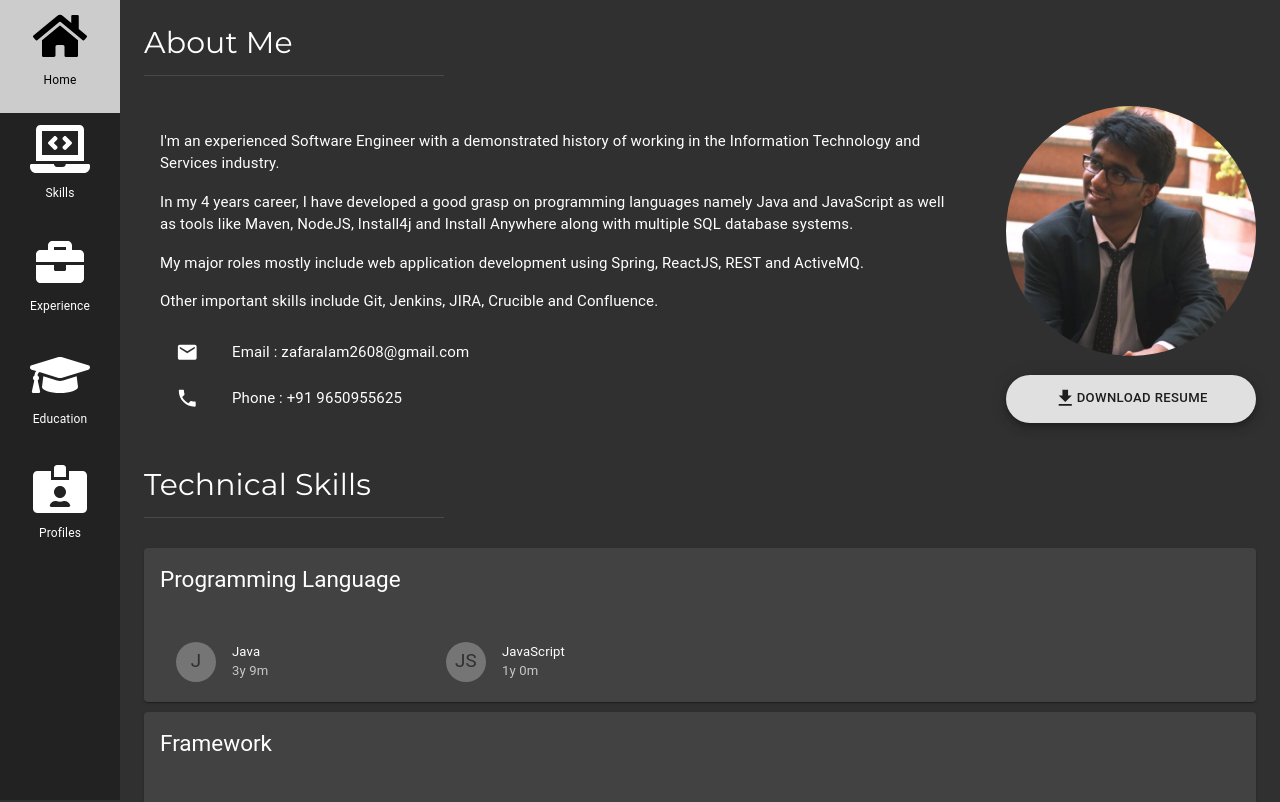
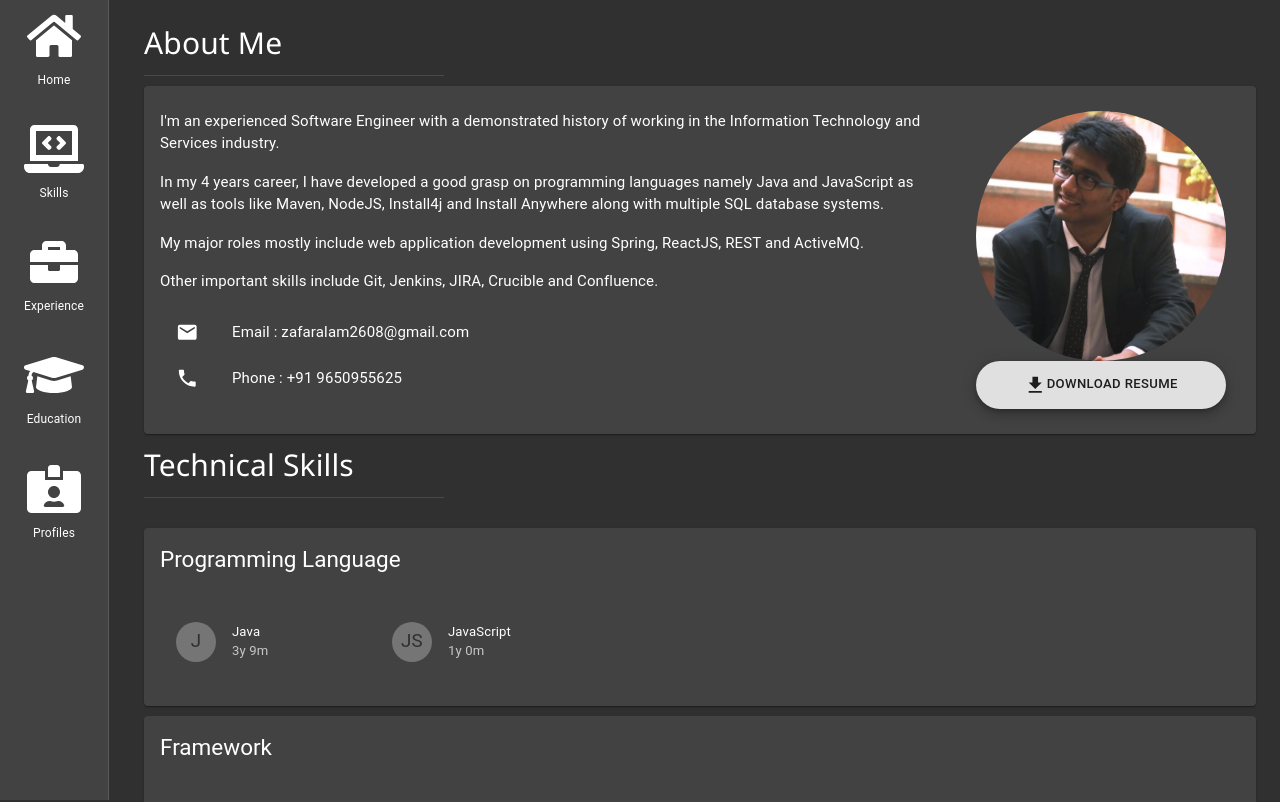
Before and after one commit to zafaralam2608/resume, a React (Create React App) app: page / in a window 1280 px wide. Shown: the top 802 px of the page. Built offline with nearby package versions, Linux system fonts and the light colour scheme.

Commit message:
added responsiveness

```diff
--- a/public/index.html
+++ b/public/index.html
@@ -6,7 +6,6 @@
   <meta name="viewport" content="width=device-width, initial-scale=1.0">
   <link rel="icon" href="favicon.ico" type="image/gif" sizes="16x16"/>
   <link rel="stylesheet" href="https://www.w3schools.com/w3css/4/w3.css">
-  <link rel="stylesheet" href="https://fonts.googleapis.com/css?family=Montserrat">
   <script src="https://use.fontawesome.com/releases/v5.15.3/js/all.js" data-mutate-approach="sync"></script>
 </head>
 <body>
--- a/src/App.css
+++ /dev/null
@@ -1,6 +0,0 @@
-body, h1,h2,h3,h4,h5,h6 {font-family: "Montserrat", sans-serif}
-.w3-row-padding img {margin-bottom: 12px}
-/* Set the width of the sidebar to 120px */
-.w3-sidebar {width: 120px;background: #222;}
-/* Add a left margin to the "page content" that matches the width of the sidebar (120px) */
-#main {margin-left: 120px}
--- a/src/App.jsx
+++ b/src/App.jsx
@@ -1,49 +1,15 @@
-import './App.css';
-import Skills from "./sections/Skills";
-import Home from "./sections/Home";
-import Experience from "./sections/Experience";
-import Education from "./sections/Education";
-import Profiles from "./sections/Profiles";
-import {FontAwesomeIcon} from "@fortawesome/react-fontawesome";
 import {home} from "./data/Home";
-import {ScrollToTop} from "./components/ScrollToTop";
+import Content from "./components/Content";
+import Sidebar from "./components/Sidebar";
 
 export default function App() {
 
     document.title = home.name;
 
     return (
-        <div>
-            <nav className="w3-sidebar w3-bar-block w3-small w3-center">
-                <a href="#0" className="w3-bar-item w3-button w3-padding-large">
-                    <FontAwesomeIcon size={"4x"} icon={"home"}/>
-                    <p>Home</p>
-                </a>
-                <a href="#1" className="w3-bar-item w3-button w3-padding-large">
-                    <FontAwesomeIcon size={"4x"} icon={"laptop-code"}/>
-                    <p>Skills</p>
-                </a>
-                <a href="#2" className="w3-bar-item w3-button w3-padding-large">
-                    <FontAwesomeIcon size={"4x"} icon={"briefcase"}/>
-                    <p>Experience</p>
-                </a>
-                <a href="#3" className="w3-bar-item w3-button w3-padding-large">
-                    <FontAwesomeIcon size={"4x"} icon={"graduation-cap"}/>
-                    <p>Education</p>
-                </a>
-                <a href="#4" className="w3-bar-item w3-button w3-padding-large">
-                    <FontAwesomeIcon size={"4x"} icon={"id-card-alt"}/>
-                    <p>Profiles</p>
-                </a>
-            </nav>
-            <div className="w3-padding-large" id="main" style={{display: "flex", flexDirection: "column"}}>
-                <Home/>
-                <Skills/>
-                <Experience/>
-                <Education/>
-                <Profiles/>
-                <ScrollToTop/>
-            </div>
+        <div style={{display: "flex", flexDirection: "row"}}>
+            <Sidebar/>
+            <Content/>
         </div>
     );
 }
--- /dev/null
+++ b/src/components/Content.jsx
@@ -0,0 +1,22 @@
+import Home from "../sections/Home";
+import Skills from "../sections/Skills";
+import Experience from "../sections/Experience";
+import Education from "../sections/Education";
+import Profiles from "../sections/Profiles";
+import {ScrollToTop} from "./ScrollToTop";
+import {useStyles} from "../constants/Styles";
+
+export default function Content() {
+    const styles = useStyles();
+
+    return (
+        <main id="main" className={styles.content}>
+            <Home/>
+            <Skills/>
+            <Experience/>
+            <Education/>
+            <Profiles/>
+            <ScrollToTop/>
+        </main>
+    );
+}
--- a/src/components/ScrollToTop.jsx
+++ b/src/components/ScrollToTop.jsx
@@ -25,7 +25,7 @@ export function ScrollToTop() {
             ?
             <Zoom in={true} style={{position: "fixed", right: "30px", bottom: "30px"}}>
                 <div onClick={handleClick} role="presentation">
-                    <Fab size="small">
+                    <Fab size="medium">
                         <KeyboardArrowUp/>
                     </Fab>
                 </div>
--- /dev/null
+++ b/src/components/Sidebar.jsx
@@ -0,0 +1,34 @@
+import {FontAwesomeIcon} from "@fortawesome/react-fontawesome";
+import {useStyles} from "../constants/Styles";
+import {Drawer} from "@material-ui/core";
+
+export default function Sidebar() {
+    const styles = useStyles();
+
+    return (
+        <nav className={styles.drawer}>
+            <Drawer variant={"permanent"} open>
+                <a href="#0" className={styles.drawerIcon}>
+                    <FontAwesomeIcon size={"4x"} icon={"home"}/>
+                    <p>Home</p>
+                </a>
+                <a href="#1" className={styles.drawerIcon}>
+                    <FontAwesomeIcon size={"4x"} icon={"laptop-code"}/>
+                    <p>Skills</p>
+                </a>
+                <a href="#2" className={styles.drawerIcon}>
+                    <FontAwesomeIcon size={"4x"} icon={"briefcase"}/>
+                    <p>Experience</p>
+                </a>
+                <a href="#3" className={styles.drawerIcon}>
+                    <FontAwesomeIcon size={"4x"} icon={"graduation-cap"}/>
+                    <p>Education</p>
+                </a>
+                <a href="#4" className={styles.drawerIcon}>
+                    <FontAwesomeIcon size={"4x"} icon={"id-card-alt"}/>
+                    <p>Profiles</p>
+                </a>
+            </Drawer>
+        </nav>
+    );
+}
--- /dev/null
+++ b/src/constants/Styles.jsx
@@ -0,0 +1,57 @@
+import {makeStyles} from "@material-ui/core";
+
+const drawerWidth = "120px";
+
+export const useStyles = makeStyles((theme) => ({
+    content: {
+        padding: "12px 24px",
+        [theme.breakpoints.up("md")]: {
+            marginLeft: drawerWidth
+        }
+    },
+    drawer: {
+        width: drawerWidth,
+        height: "100%",
+        position: "fixed",
+        fontSize: "12px",
+        textAlign: "center",
+        padding: "12px 24px",
+        [theme.breakpoints.up("xs")]: {
+            display: "none"
+        },
+        [theme.breakpoints.up("md")]: {
+            display: "block"
+        }
+    },
+    drawerIcon: {
+        padding: "12px 24px",
+        overflow: "hidden",
+        textDecoration: "none"
+    },
+    quarterCard: {
+        paddingBottom: "20px",
+        [theme.breakpoints.up("xs")]: {
+            width: "50%"
+        },
+        [theme.breakpoints.up("sm")]: {
+            width: "33%"
+        },
+        [theme.breakpoints.up("md")]: {
+            width: "25%"
+        },
+        [theme.breakpoints.up("lg")]: {
+            width: "20%"
+        }
+    },
+    photoBar: {
+        height: "100%",
+        alignItems: "center",
+        display: "flex",
+        [theme.breakpoints.up("xs")]: {
+            flexDirection: "column-reverse"
+        },
+        [theme.breakpoints.up("md")]: {
+            flexDirection: "row"
+        }
+    }
+}));
--- a/src/sections/Home.jsx
+++ b/src/sections/Home.jsx
@@ -1,16 +1,19 @@
-import {Avatar, CardContent, Divider, Fab, List, ListItem, ListItemIcon, ListItemText, Typography} from "@material-ui/core";
+import {Avatar,Card, CardContent, Divider, Fab, List, ListItem, ListItemIcon, ListItemText, Typography} from "@material-ui/core";
 import display from "../data/profile.jpg";
 import GetAppSharpIcon from '@material-ui/icons/GetAppSharp';
 import {Email, Phone} from "@material-ui/icons";
 import {home} from "../data/Home";
+import {useStyles} from "../constants/Styles";
 
 export default function Home() {
+    const styles = useStyles();
+
     return (
         <div id="0">
             <h2>About Me</h2>
             <Divider style={{width: "300px"}}/>
-            <div id="0" style={{display: "flex", paddingTop: "30px", height: "100%"}}>
-                <div style={{width: "100%", paddingRight: "30px"}}>
+            <Card id="0" className={styles.photoBar}  style={{marginTop: "10px"}}>
+                <div>
                     <CardContent>
                         <List>
                             {home.contentList.map((content, index) => (
@@ -33,17 +36,16 @@ export default function Home() {
                         </List>
                     </CardContent>
                 </div>
-                <div style={{display: "flex", flexDirection: "column", float: "right"}}>
+                <div style={{display: "flex", flexDirection: "column", padding: "10px 30px"}}>
                     <Avatar style={{height: "250px", width: "250px"}}
                             src={display}
                             alt={"Profile image"}/>
-                    <br/>
                     <Fab variant="extended" href={home.link}>
                         <GetAppSharpIcon/>
                         Download Resume
                     </Fab>
                 </div>
-            </div>
+            </Card>
         </div>
     );
 }
--- a/src/sections/Skills.jsx
+++ b/src/sections/Skills.jsx
@@ -1,7 +1,9 @@
 import {Avatar, Card, CardContent, CardHeader, Divider} from "@material-ui/core";
 import {skills} from "../data/Skills";
+import {useStyles} from "../constants/Styles";
 
 export default function Skills() {
+    const styles = useStyles();
 
     return (
         <div id="1">
@@ -11,9 +13,9 @@ export default function Skills() {
                 {skills.map((skill, index) => (
                     <Card key={index} style={{marginBottom: "10px"}}>
                         <CardHeader title={skill.section}/>
-                        <CardContent>
+                        <CardContent style={{display: "flex", flexWrap: "wrap"}}>
                             {skill.items.map((item, index2) => (
-                                <CardHeader key={index2} className={"w3-quarter"} style={{paddingBottom: "20px"}}
+                                <CardHeader key={index2} className={styles.quarterCard}
                                             avatar={<Avatar>{item.avatar}</Avatar>}
                                             title={item.title}
                                             subheader={item.experience.year + "y " + item.experience.month + "m"}
```
